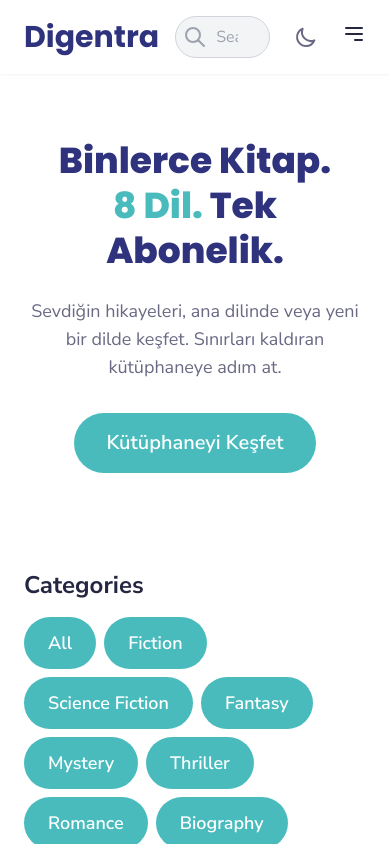
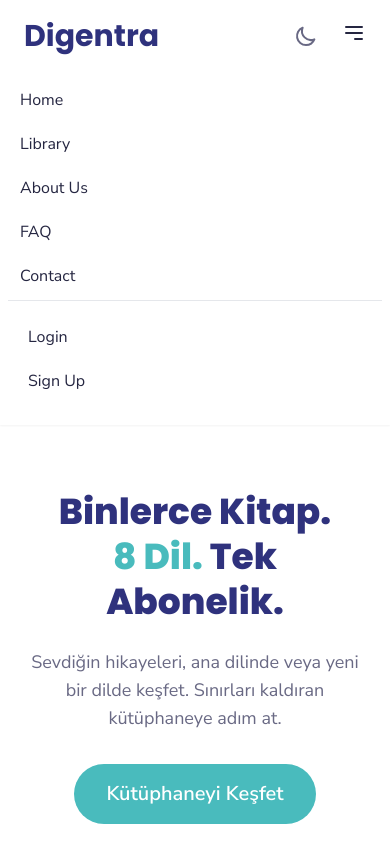
Before and after one commit to Digentra/digentra-deneme, a React (Vite) app: page / in a window 390 px wide. Both pictures are taken after a click on the button 354 px from the left and 33 px from the top of the page. Shown: the top 844 px of the page. Built offline with nearby package versions, Linux system fonts and the light colour scheme.

Commit message:
fix: Implement functional mobile menu

```diff
--- a/src/components/organisms/Header.jsx
+++ b/src/components/organisms/Header.jsx
@@ -1,3 +1,4 @@
+import { useState } from 'react';
 import { Link, useNavigate } from 'react-router-dom';
 import useUserStore from '../../store/userStore';
 import ThemeToggle from '../atoms/ThemeToggle';
@@ -6,10 +7,12 @@ import Search from '../atoms/Search';
 export default function Header() {
   const { isAuthenticated, user, logout } = useUserStore();
   const navigate = useNavigate();
+  const [isMobileMenuOpen, setIsMobileMenuOpen] = useState(false);
 
   const handleLogout = () => {
     logout();
     navigate('/');
+    setIsMobileMenuOpen(false);
   };
 
   const navLinks = [
@@ -35,14 +38,15 @@ export default function Header() {
           ))}
         </div>
 
-        <div className="flex-1 max-w-lg mx-4">
+        <div className="hidden md:block flex-1 max-w-lg mx-4">
           <Search />
         </div>
 
         <div className="flex items-center space-x-4">
           <ThemeToggle />
+          <div className="hidden md:flex items-center space-x-4">
             {isAuthenticated ? (
-            <div className="flex items-center space-x-4">
+              <>
                 <button onClick={() => navigate('/profile')} className="flex items-center space-x-2">
                   <span className="font-semibold font-body">Hi, {user?.name}</span>
                   <div className="w-10 h-10 rounded-full bg-primary text-white flex items-center justify-center font-bold">
@@ -55,25 +59,58 @@ export default function Header() {
                 >
                   Logout
                 </button>
-            </div>
+              </>
             ) : (
-            <div className="hidden md:flex items-center space-x-2">
+              <>
                 <Link to="/login" className="font-body font-semibold px-6 py-2 rounded-full text-primary border border-primary hover:bg-primary hover:text-white transition-all duration-300">
                   Login
                 </Link>
                 <Link to="/register" className="font-body font-semibold px-6 py-2 rounded-full bg-primary text-white hover:bg-opacity-90 transition-all duration-300">
                   Sign Up
                 </Link>
+              </>
+            )}
           </div>
-          )}
            {/* Mobile Menu Button */}
            <div className="md:hidden">
-              <button>
+              <button onClick={() => setIsMobileMenuOpen(!isMobileMenuOpen)}>
                   <svg className="w-6 h-6" fill="none" stroke="currentColor" viewBox="0 0 24 24" xmlns="http://www.w3.org/2000/svg"><path strokeLinecap="round" strokeLinejoin="round" strokeWidth={2} d="M4 6h16M4 12h16m-7 6h7" /></svg>
               </button>
            </div>
         </div>
       </nav>
+      {/* Mobile Menu */}
+      {isMobileMenuOpen && (
+        <div className="md:hidden bg-light dark:bg-dark">
+          <div className="px-2 pt-2 pb-3 space-y-1 sm:px-3">
+            {navLinks.map(link => (
+              <Link key={link.name} to={link.path} onClick={() => setIsMobileMenuOpen(false)} className="block px-3 py-2 rounded-md text-base font-medium text-text-light dark:text-text-dark hover:bg-gray-200 dark:hover:bg-gray-700">
+                {link.name}
+              </Link>
+            ))}
+            <div className="pt-4 pb-3 border-t border-gray-200 dark:border-gray-700">
+              {isAuthenticated ? (
+                <div className="px-2 space-y-1">
+                   <button onClick={() => {navigate('/profile'); setIsMobileMenuOpen(false);}} className="block w-full text-left px-3 py-2 rounded-md text-base font-medium text-text-light dark:text-text-dark hover:bg-gray-200 dark:hover:bg-gray-700">
+                    Your Profile
+                  </button>
+                  <button
+                    onClick={handleLogout}
+                    className="block w-full text-left px-3 py-2 rounded-md text-base font-medium text-red-600 hover:bg-gray-200 dark:hover:bg-gray-700"
+                  >
+                    Logout
+                  </button>
+                </div>
+              ) : (
+                <div className="px-2 space-y-1">
+                  <Link to="/login" onClick={() => setIsMobileMenuOpen(false)} className="block px-3 py-2 rounded-md text-base font-medium text-text-light dark:text-text-dark hover:bg-gray-200 dark:hover:bg-gray-700">Login</Link>
+                  <Link to="/register" onClick={() => setIsMobileMenuOpen(false)} className="block px-3 py-2 rounded-md text-base font-medium text-text-light dark:text-text-dark hover:bg-gray-200 dark:hover:bg-gray-700">Sign Up</Link>
+                </div>
+              )}
+            </div>
+          </div>
+        </div>
+      )}
     </header>
   );
 }
```
Lines whose indentation alone changed are shown as unchanged.
